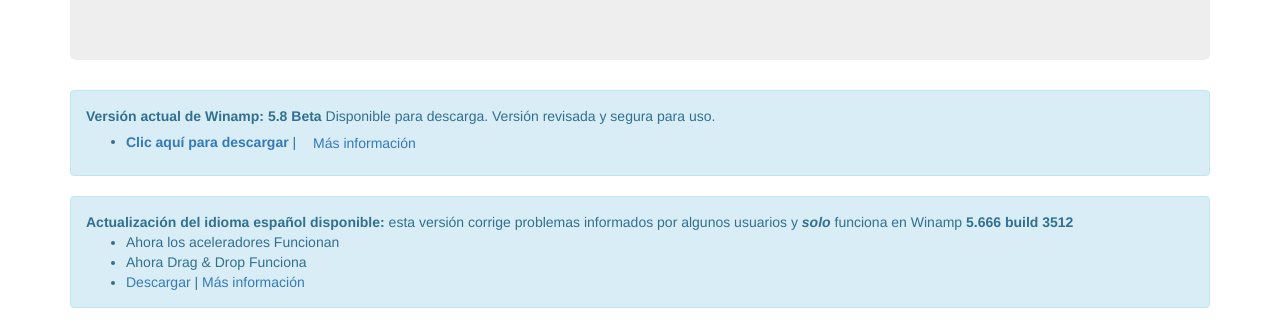
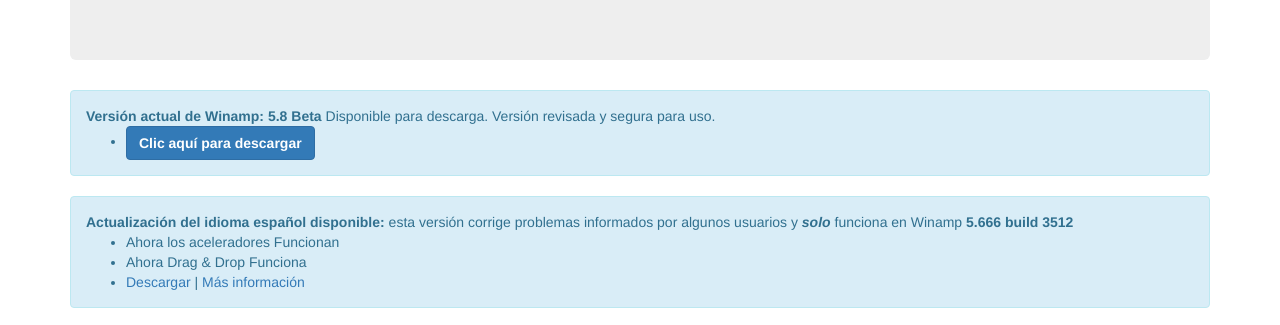
Before and after one commit to manuelfdo/winamp, a plain HTML site: page index.html in a window 1280 px wide. Shown: the part 180-505 px from the top of the page. Drawn offline with nearby package versions, Linux system fonts and the light colour scheme.

Commit message:
Update index.html

```diff
--- a/index.html
+++ b/index.html
@@ -37,7 +37,7 @@
         <div class="alert alert-info">
           <p><strong>Versión actual de Winamp: 5.8 Beta</strong> Disponible para descarga. Versión revisada y segura para uso.</p>
           <ul>
-            <li><a href="https://download.nullsoft.com/winamp/client/winamp58_3660_beta_full_en-us.exe"><strong>Clic aquí para descargar</strong></a> | <a href="http://forums.winamp.com/showthread.php?t=373755" class="btn">Más información</a></li>
+            <li><a href="https://download.nullsoft.com/winamp/client/winamp58_3660_beta_full_en-us.exe" class="btn btn-primary"><strong>Clic aquí para descargar</strong></a></li>
  </ul>
         </div>
 <script async src="//pagead2.googlesyndication.com/pagead/js/adsbygoogle.js"></script>
```
